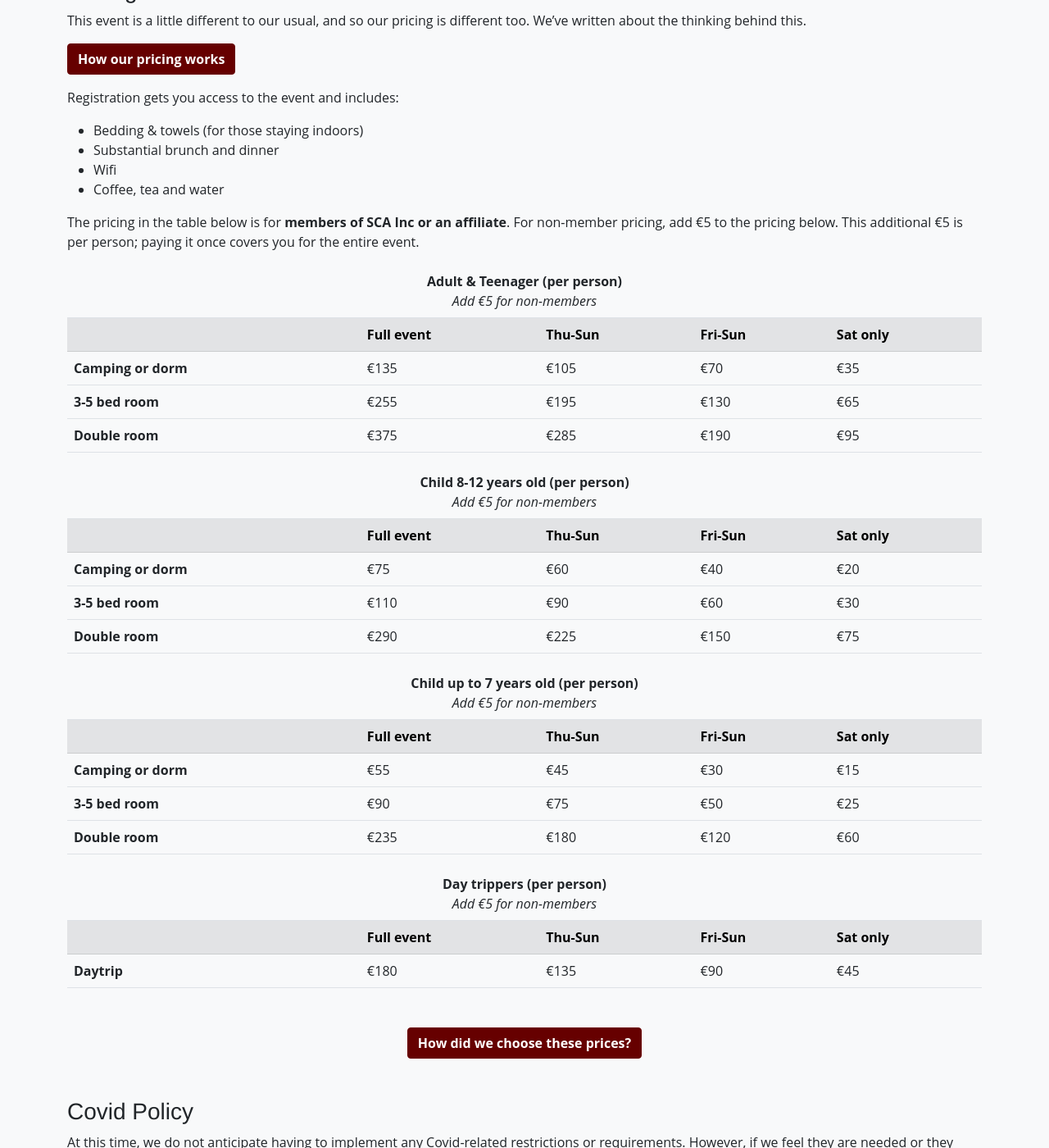
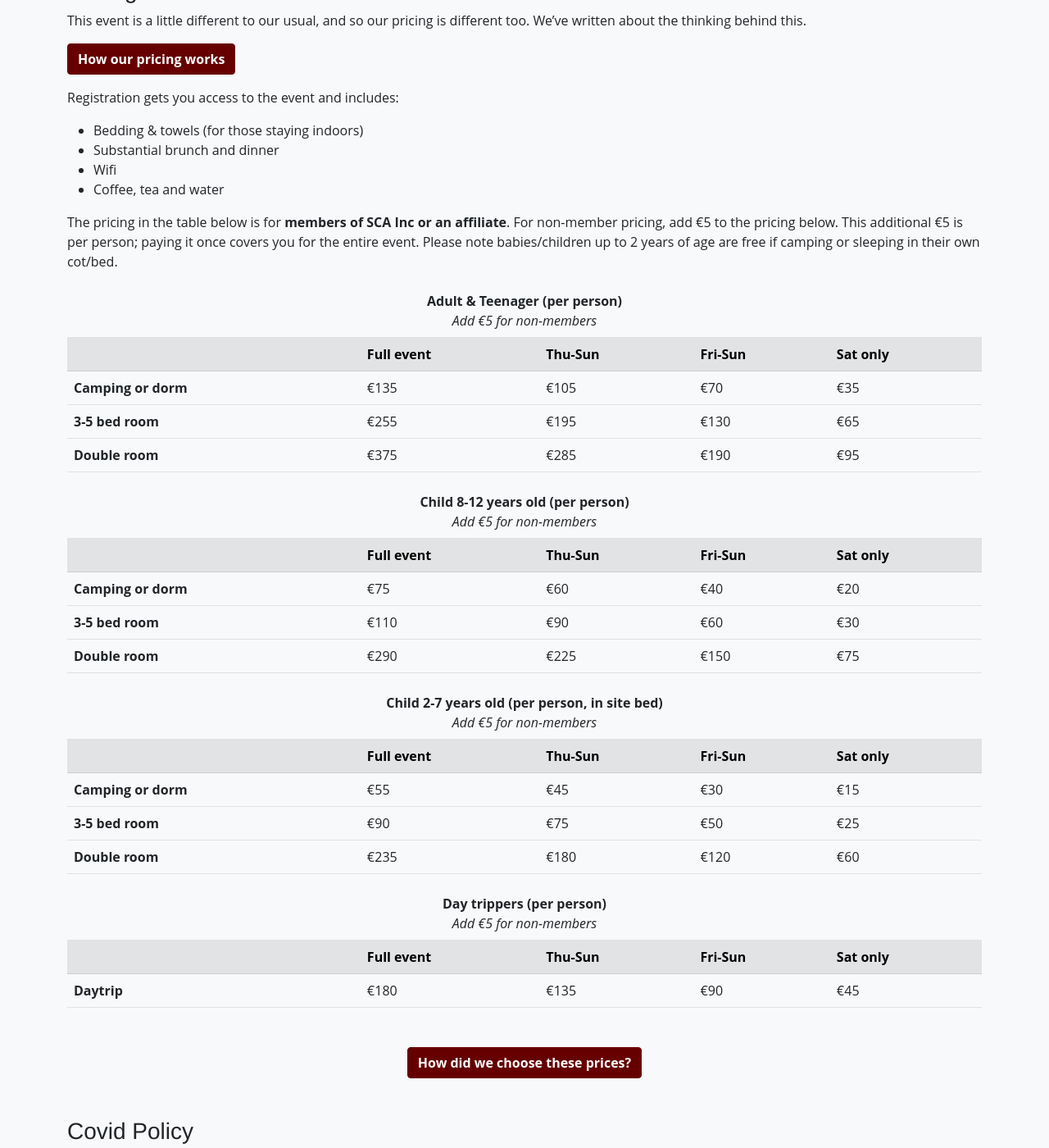
Before and after one commit to drachenwald/dw-30-year, a Jekyll site: the page built from reg/index.md, in a window 1280 px wide and 1400 px high, scrolled down 628 px. Shown: the whole window at 82% size. Built offline with Jekyll 4.4.1, drawn with Linux system fonts in a browser that asks for light colours; some web fonts are replaced.

Commit message:
fees adjustment

```diff
--- a/reg/index.md
+++ b/reg/index.md
@@ -39,6 +39,7 @@ Registration gets you access to the event and includes:
 The pricing in the table below is for **members of SCA Inc or an affiliate**.
 For non-member pricing, add €5 to the pricing below.
 This additional €5 is per person; paying it once covers you for the entire event.
+Please note babies/children up to 2 years of age are free if camping or sleeping in their own cot/bed.
 
 <table class="table">
   <tbody class="table-group-divider">
@@ -112,7 +113,7 @@ This additional €5 is per person; paying it once covers you for the entire eve
     </tr>
     <tr>
       <td colspan="5" class="text-center pt-4">
-        <strong>Child up to 7 years old (per person)</strong><br>
+        <strong>Child 2-7 years old (per person, in site bed)</strong><br>
         <em>Add €5 for non-members</em>
       </td>
     </tr>
```
